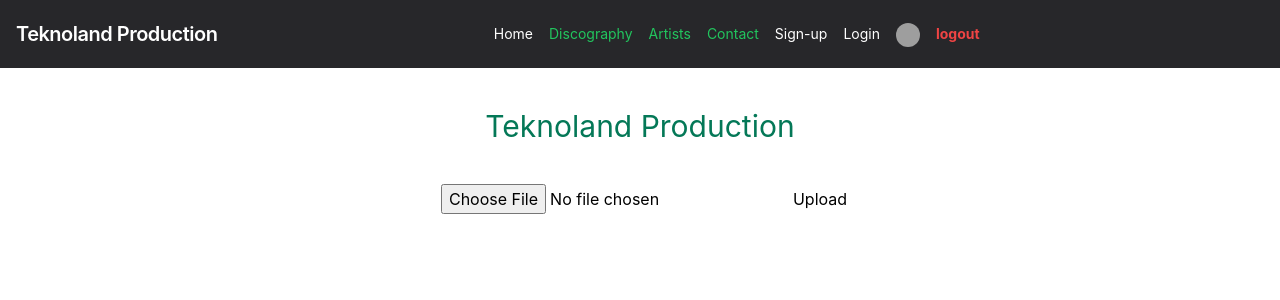
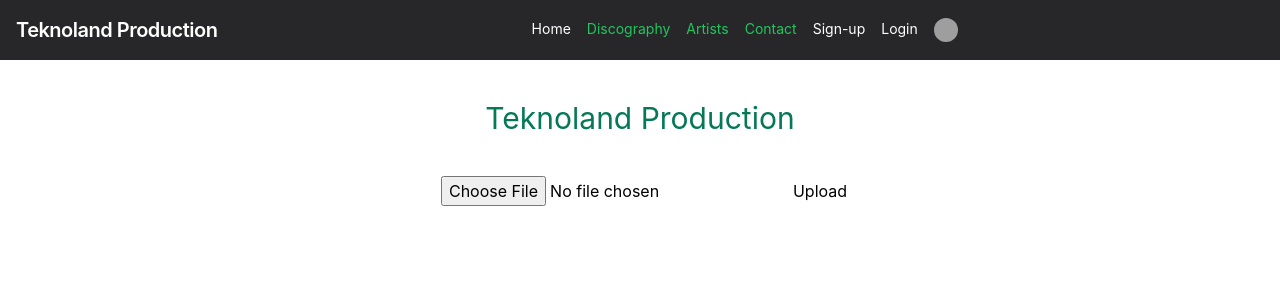
Before and after one commit to thomas37000/teknoland, a React (Create React App) app: page / in a window 1280 px wide. Shown: the top 300 px of the page. Built offline with nearby package versions, Linux system fonts and the light colour scheme; no server answers; grey boxes are pictures that could not be loaded.

Commit message:
do a ternary condition if user connected login and signup are null in navbar

```diff
--- a/src/components/NavBar/Navbar.jsx
+++ b/src/components/NavBar/Navbar.jsx
@@ -70,7 +70,8 @@ const Navbar = () => {
           >
             Contact
           </Link>
-
+          {currentUser === null ? (
+            <>
               <Link
                 to="/sign-up"
                 className="block mt-4 mr-4 text-white lg:inline-block lg:mt-0 hover:text-red-500"
@@ -85,6 +86,8 @@ const Navbar = () => {
               >
                 Login
               </Link>
+            </>
+          ) : null}
 
           <Link
             to="/private/profil"
@@ -109,7 +112,7 @@ const Navbar = () => {
               </>
             )}
 
-            <LogOut logout={logout} />
+            {currentUser === null ? null : <LogOut logout={logout} />}
           </Link>
         </div>
       </div>
```
Lines whose indentation alone changed are shown as unchanged.
